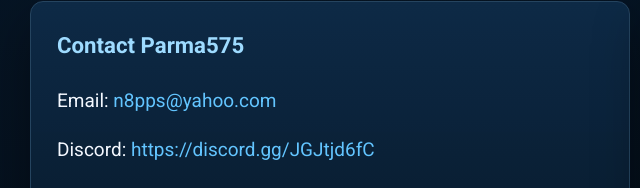
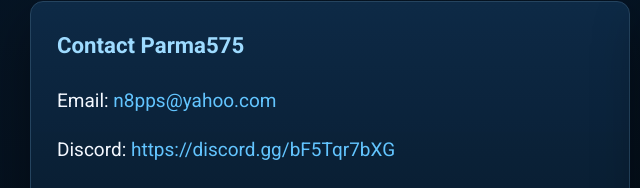
Before and after one commit to GDub2152/parma575new.io, a plain HTML site: page contact.html in a window 1280 px wide. Shown: the part 612-800 px from the top of the page, 0-640 px from the left. Drawn offline with Linux system fonts and the light colour scheme.

Commit message:
Update Discord link for Parma575 contact

```diff
--- a/contact.html
+++ b/contact.html
@@ -14,7 +14,7 @@
 <div id="site-header"></div>
 <section class="page-hero"><h1>Contact</h1><p>Reach Parma575 and find event locations.</p></section>
 <section class="section"><div class="container grid-2">
-<div class="card contact-box"><h3>Contact Parma575</h3><p>Email: <a href="mailto:n8pps@yahoo.com">n8pps@yahoo.com</a></p><p>Discord: <a href="https://discord.gg/JGJtjd6fC" target="_blank" rel="noopener">https://discord.gg/JGJtjd6fC</a></p></div>
+<div class="card contact-box"><h3>Contact Parma575</h3><p>Email: <a href="mailto:n8pps@yahoo.com">n8pps@yahoo.com</a></p><p>Discord: <a href="https://discord.gg/bF5Tqr7bXG" target="_blank" rel="noopener">https://discord.gg/bF5Tqr7bXG</a></p></div>
 <div class="card"><h3>Meeting Location</h3><iframe class="map-embed" src="https://www.google.com/maps?q=11828%20West%20Pleasant%20Valley%20Road%2C%20Parma%2C%20OH%2044134&output=embed"></iframe><p>11828 West Pleasant Valley Road, Parma, OH 44134</p></div>
 </div></section>
 <div id="site-footer"></div>
```
